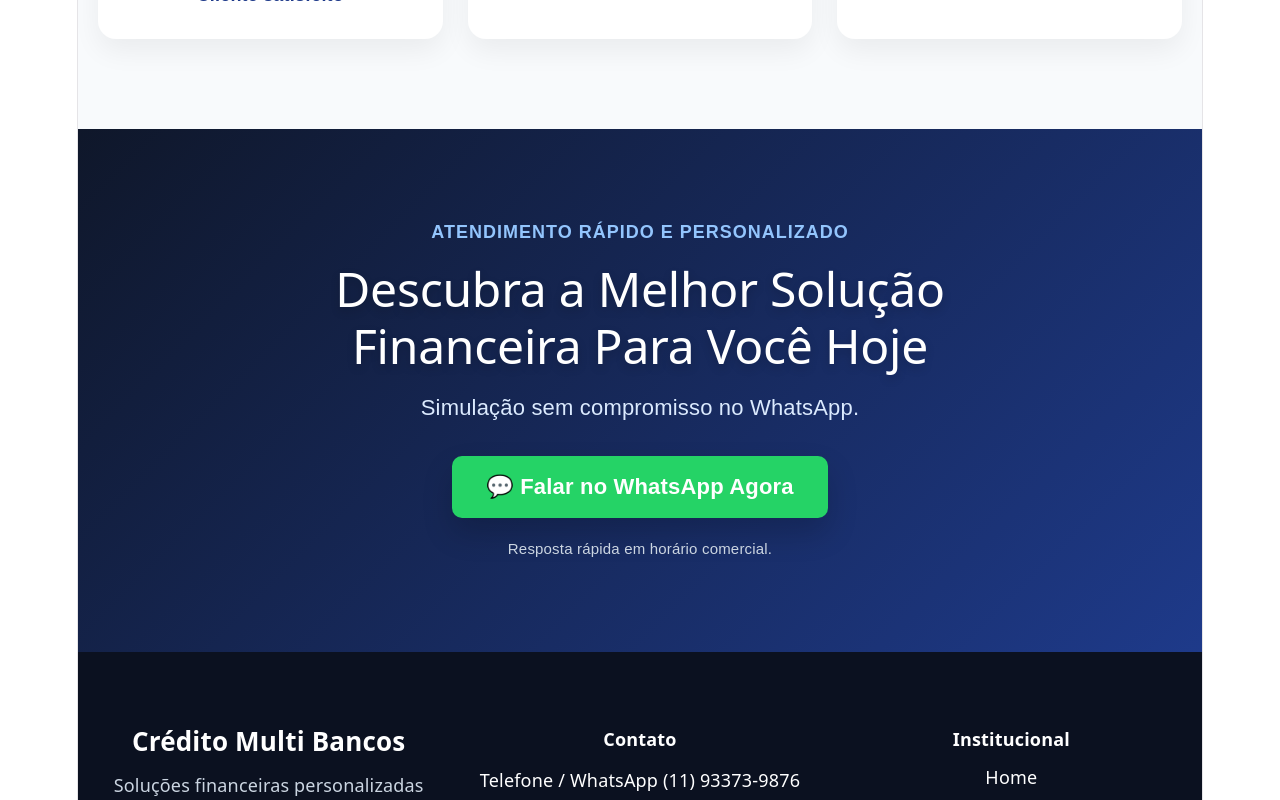
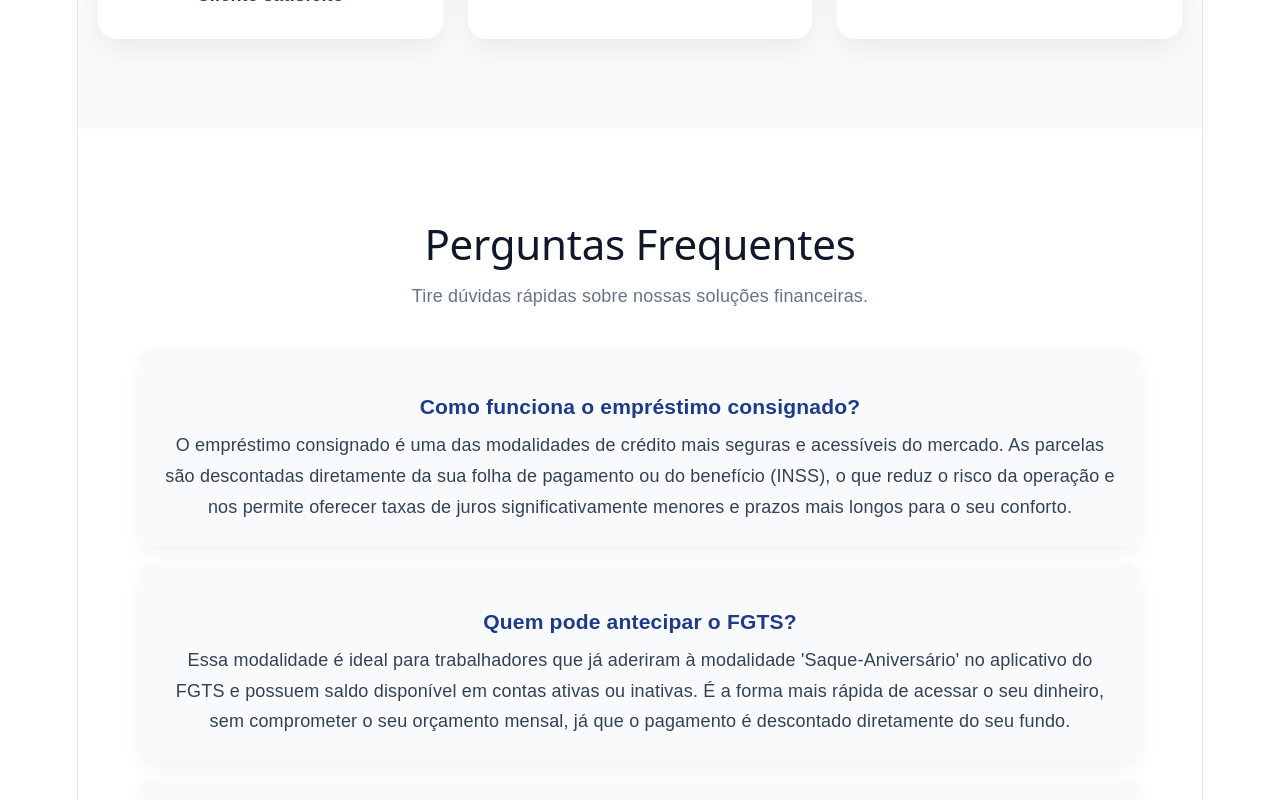
Before and after one commit to claudiofernand8647/meu-site, a React (Vite) app: page / in a window 1280 px wide. Shown: the part 2780-3580 px from the top of the page. Built offline with nearby package versions, Linux system fonts and the light colour scheme.

Commit message:
add faq section

```diff
--- a/src/App.jsx
+++ b/src/App.jsx
@@ -400,6 +400,68 @@ textShadow:"0 4px 10px rgba(0,0,0,0.18)",
   </div>
 </section>
 
+<section
+  style={{
+    padding: "90px 20px",
+    background: "white"
+  }}
+>
+  <div
+    style={{
+      maxWidth: "1000px",
+      margin: "0 auto"
+    }}
+  >
+    <h2
+      style={{
+        textAlign: "center",
+        fontSize: "42px",
+        marginBottom: "15px",
+        color: "#0f172a"
+      }}
+    >
+      Perguntas Frequentes
+    </h2>
+
+    <p
+      style={{
+        textAlign: "center",
+        color: "#64748b",
+        fontSize: "18px",
+        marginBottom: "40px"
+      }}
+    >
+      Tire dúvidas rápidas sobre nossas soluções financeiras.
+    </p>
+
+    {[
+      ["Como funciona o empréstimo consignado?", "O empréstimo consignado é uma das modalidades de crédito mais seguras e acessíveis do mercado. As parcelas são descontadas diretamente da sua folha de pagamento ou do benefício (INSS), o que reduz o risco da operação e nos permite oferecer taxas de juros significativamente menores e prazos mais longos para o seu conforto."],
+      ["Quem pode antecipar o FGTS?", "Essa modalidade é ideal para trabalhadores que já aderiram à modalidade 'Saque-Aniversário' no aplicativo do FGTS e possuem saldo disponível em contas ativas ou inativas. É a forma mais rápida de acessar o seu dinheiro, sem comprometer o seu orçamento mensal, já que o pagamento é descontado diretamente do seu fundo."],
+      ["Crédito com garantia de imóvel vale a pena?", "Sim, vale muito a pena. Ao utilizar seu imóvel como garantia, você obtém as taxas de juros mais baixas do mercado e prazos de pagamento muito mais estendidos. É a solução perfeita para quem busca capital para realizar grandes projetos, quitar dívidas caras ou investir, mantendo o controle total das finanças com parcelas que cabem no bolso"],
+      ["Quanto tempo demora uma análise?", "Valorizamos o seu tempo. Nosso processo é ágil e 100% digital: assim que você nos envia seus dados, nossa equipe inicia a avaliação e entra em contato via WhatsApp com o retorno. Em grande parte dos casos, você recebe uma resposta preliminar quase imediata, garantindo rapidez para a liberação do seu crédito."]
+    ].map((item, index) => (
+      <div
+        key={index}
+        style={{
+          background: "#f8fafc",
+          padding: "24px",
+          borderRadius: "14px",
+          marginBottom: "18px",
+          boxShadow: "0 8px 20px rgba(0,0,0,0.05)"
+        }}
+      >
+        <h3 style={{ color: "#1e3a8a", marginBottom: "10px" }}>
+          {item[0]}
+        </h3>
+
+        <p style={{ color: "#334155", lineHeight: "1.7" }}>
+          {item[1]}
+        </p>
+      </div>
+    ))}
+  </div>
+</section>
+
    {/* CTA FINAL */}
 <section style={{
   background: "linear-gradient(135deg,#0f172a,#1e3a8a)",
```
